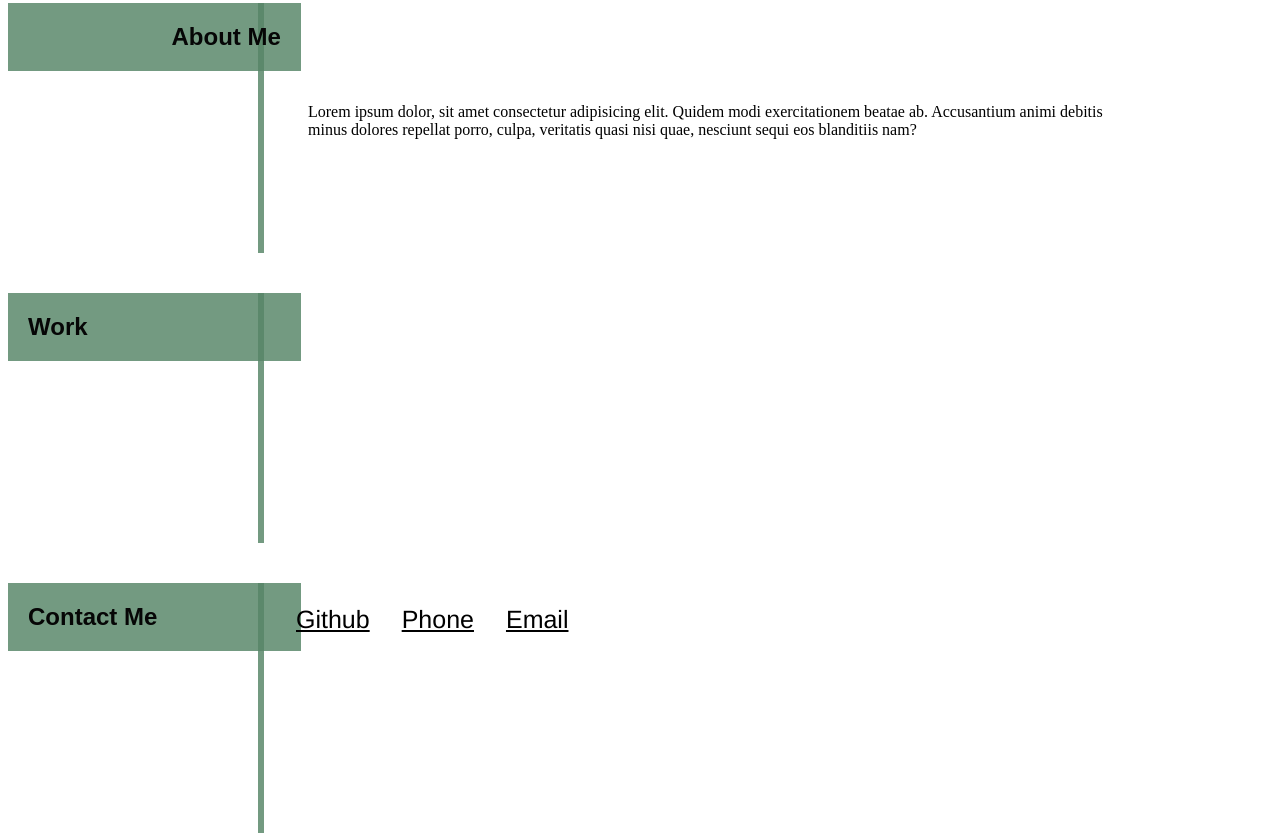
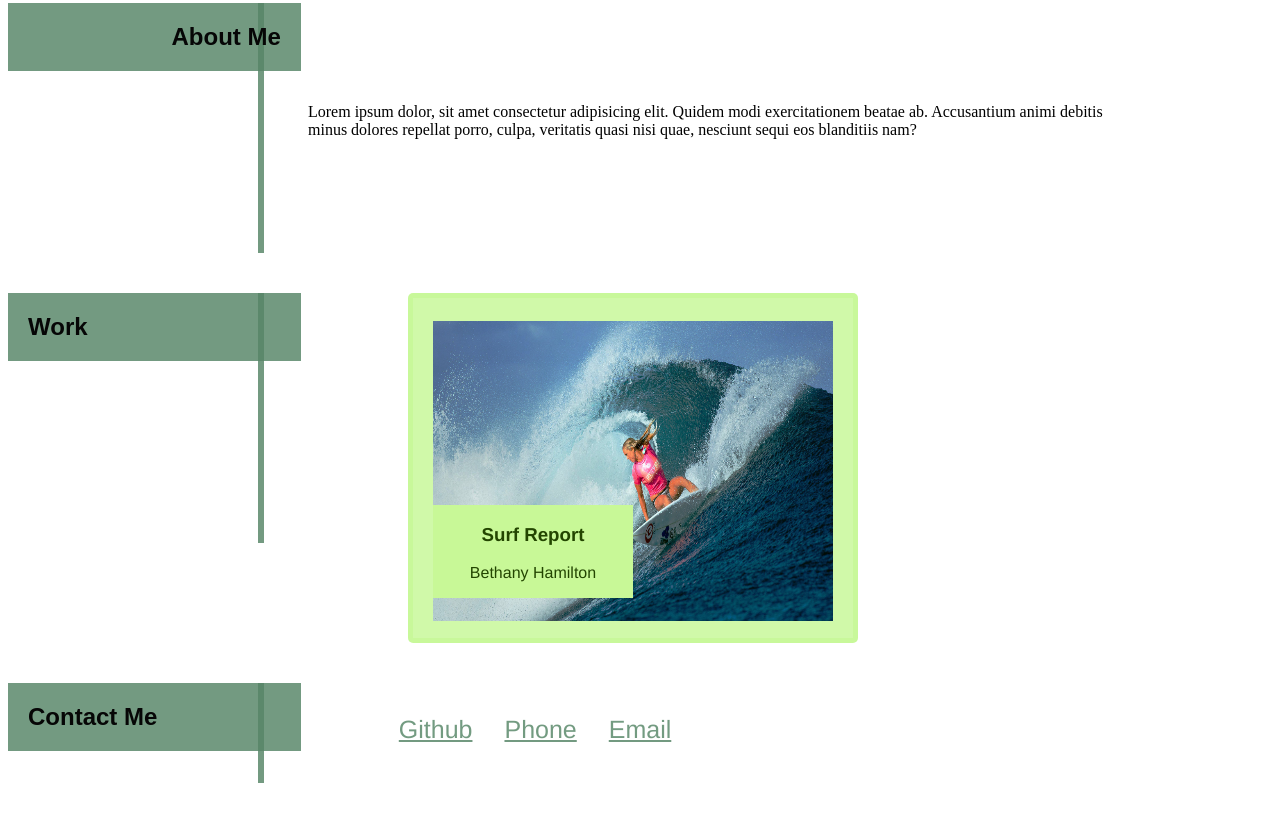
Before and after one commit to sourylime/second-challenge, a plain HTML site: page index.html in a window 1280 px wide. Shown: the part 442-1275 px from the top of the page. After the commit the page ends 1236 px from the top, so only its background shows below. Drawn offline with Linux system fonts and the light colour scheme.

Commit message:
work section

```diff
--- a/index.html
+++ b/index.html
@@ -46,7 +46,17 @@
 
         <h2 class="Work">Work</h2>
         <div class="wvl"></div>
-        <div class="main box"></div>
+        <div class="main-box">
+            <a href="https://bethanyhamilton.com/">
+                <img src="surf-report.jpeg" alt="Bethany Hamilton surfing">
+            </a>
+            <div class="text-overlay">
+
+                <h3>Surf Report</h3>
+                <p>Bethany Hamilton</p>
+            </div>
+
+        </div>
         <div class="box"> </div>
 
 
--- a/style.css
+++ b/style.css
@@ -156,9 +156,10 @@ li a {
 
 .cvl {
     border-left: 6px solid #568667d3;
-    height: 250px;
+    height: 100px;
     margin-left: 250px;
     margin-top: 40px;
+    margin-bottom: 20px;
 }
 
 .pcontent {
@@ -175,18 +176,55 @@ li a {
 .contactinfo {
     display: flex;
     flex-direction: row;
+    justify-content: space-between;
     color: rgb(8, 8, 8);
     list-style-type: none;
     padding: 14px 16px;
     text-decoration: underline;
-    margin-top: -150px;
+    margin-top: -80px;
     margin-bottom: auto;
-    margin-left: 120px;
+    margin-left: -150px;
 }
 
 .contactinfo a {
-    color: black;
+    color: #568667d3;
     margin-top: 30px;
     font-family: helvetica, arial, sans serif;
     font-size: 25px;
+
 }
+
+.main-box {
+    width: 400px;
+    height: 300px;
+    border: 5px solid #c7f897d3;
+    padding: 20px;
+    margin-left: 400px;
+    margin-top: -250px;
+    text-align: center;
+    background-color: #c7f897d3;
+    border-radius: 5px;
+    display: block;
+}
+
+
+
+.main-box img {
+    max-width: 1000px;
+    max-height: 300px;
+    margin-top: -60px;
+}
+
+.text-overlay {
+    position: absolute;
+    background-color: #c8f897;
+    margin-top: -120px;
+    width: 200px;
+    font-family: Helvetica, Arial, sans-serif;
+    color: #234500;
+}
+
+.main-box a {
+    width: 100%;
+    height: 100%;
+}
```
Also changed, not shown: surf-report.jpeg (added).
